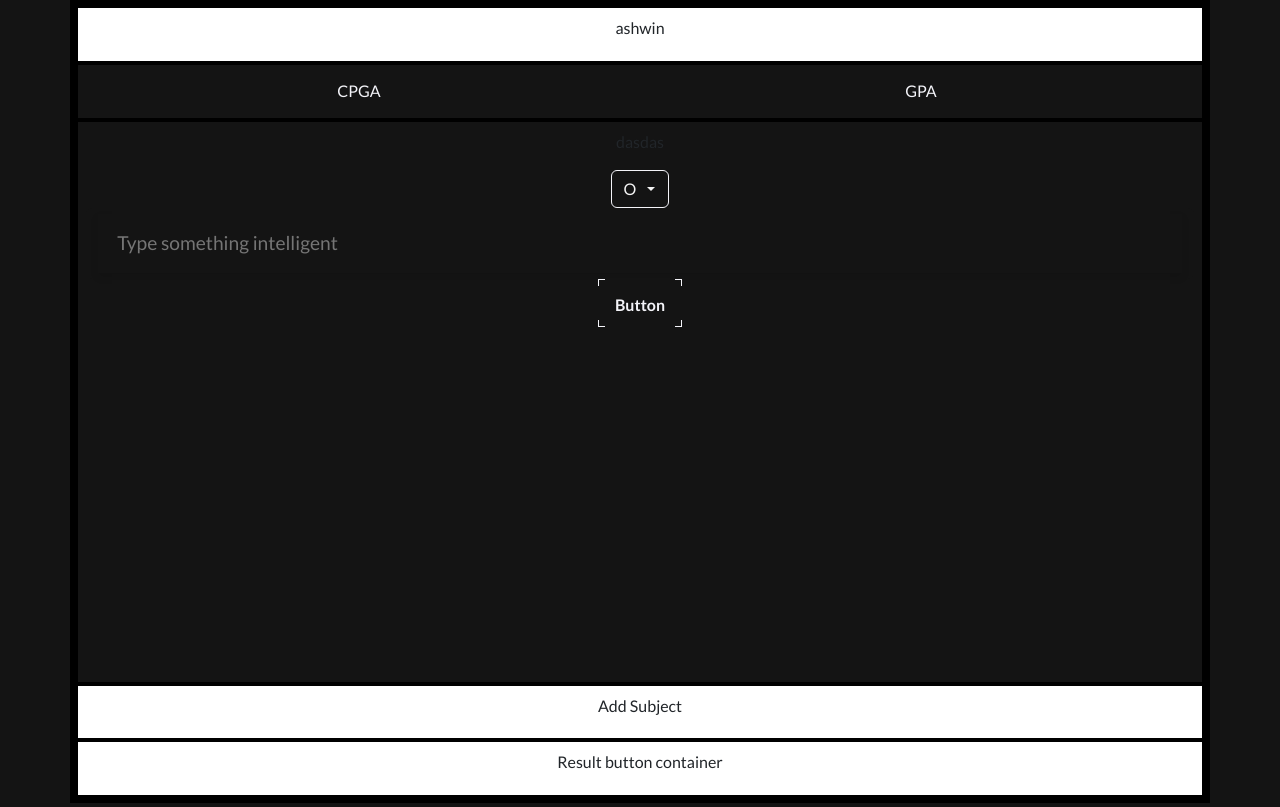
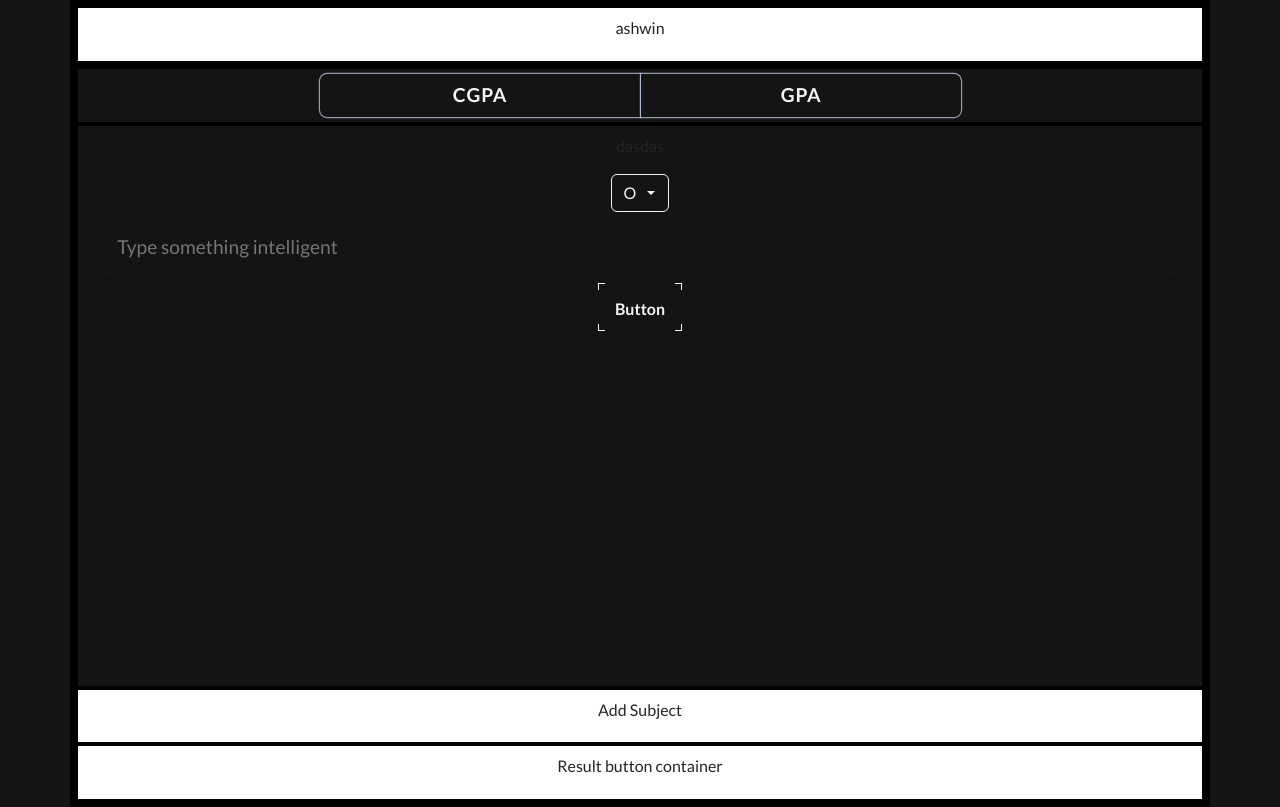
Before and after one commit to ashwinn-si/gpa-cgpa-calculator, a React (Create React App) app: page / in a window 1280 px wide. Built offline with nearby package versions, Linux system fonts and the light colour scheme.

Commit message:
Components all over

```diff
--- a/src/Components/ToggleHeader.jsx
+++ b/src/Components/ToggleHeader.jsx
@@ -1,20 +1,23 @@
 import "../Styles/CommonStyle.css"
-import {useState} from "react";
-
+import "../Styles/ToggleHeaderStyle.css"
 function ToggleHeader() {
 
 
     return (
-        <div className="container-fluid vh-7-5 primary-bg-color p-0 text-center mt-1">
-            <div
-                className="row h-100 w-100 d-flex justify-content-center align-items-center p-0 m-0 primary-text-color">
-                <div className="col-6 primary-text-color">
-                    CPGA
+        <div className="container-fluid vh-7-5 primary-bg-color p-0 text-center mt-1 mydict">
+
+                <div>
+                    <label>
+                        <input type="radio" name="radio"/>
+                        <span>CGPA</span>
+                    </label>
+                    <label>
+                        <input type="radio" name="radio"/>
+                        <span>GPA</span>
+                    </label>
+
                 </div>
-                <div className="col-6 primary-text-color">
-                    GPA
-                </div>
-            </div>
+
         </div>
     );
 }
--- a/src/Styles/ToggleHeaderStyle.css
+++ b/src/Styles/ToggleHeaderStyle.css
@@ -1,53 +1,65 @@
-.input {
-    color: #fff;
-    font-size: 1rem;
-    background-color: transparent;
-    width: 100%; /*need to change*/
-    box-sizing: border-box;
-    padding-inline: 0.5em;
-    padding-block: 0.7em;
-    border: none;
-    box-shadow: 0 2px 4px rgba(0, 0, 0, 0.1);
+:focus {
+    outline: 0;
+    border-color: rgba(255,235,59,1);
+    box-shadow: 0 0 0 4px rgba(255,235,59,0.5); /* Softer yellow highlight */
 }
 
-.input-border {
-    position: absolute;
-    border-radius: 20px;
-    width: 0;
-    height: 3px;
-    bottom: -2%;
-    left: 0;
-    transition: width 0.3s cubic-bezier(0.6, -0.28, 0.735, 0.045);
+.mydict div {
+    width: 100%;
+    height: 100%;
+    display: flex;
+    flex-wrap: wrap;
+    margin-top: 0.5rem;
+    justify-content: center;
+    align-items: center;
 }
 
-.input:focus {
-    outline: none;
+.mydict input[type="radio"] {
+    clip: rect(0 0 0 0);
+    clip-path: inset(100%);
+    height: 1px;
+    overflow: hidden;
+    position: absolute;
+    white-space: nowrap;
+    width: 1px;
 }
 
-.clicked {
-    width: 100%;
+.mydict input[type="radio"]:checked + span {
+    width: 25vw;
+    box-shadow: 0 0 0 0.0625em rgba(255,235,59,1); /* Yellow border */
+    /*background-color: rgba(255,235,59,0.2); !* Subtle yellow background *!*/
+    z-index: 1;
+    color: rgba(255,193,7,1); /* Darker yellow text for contrast */
 }
 
-.form-control {
+label span {
+    display: block;
+    cursor: pointer;
     background-color: #141414;
+    padding: 0.375em 0.75em;
     position: relative;
-    --width-of-input: 300px;
-    border: none;
+    margin-left: 0.0625em;
+    box-shadow: 0 0 0 0.0625em rgba(181, 191, 217, 0.8); /* Subtle gray border */
+    font-size: 1.2rem;
+    font-weight: 600;
+    letter-spacing: 0.05em;
+    color: #f4f4f9;
+    text-align: center;
+    transition: background-color 0.5s ease, color 0.5s ease, box-shadow 0.5s ease;
+    width: 25vw;
+
 }
 
-.input-alt {
-    font-size: 1.2rem;
-    padding-inline: 1em;
-    padding-block: 0.8em;
-    box-shadow: 0 4px 8px rgba(0, 0, 0, 0.1);
+label span:hover {
+    background-color: rgba(255,235,59,0.3); /* Highlighted yellow on hover */
+    color: rgba(255,193,7,1); /* Darker yellow text */
+    box-shadow: 0 0 0 0.125em rgba(255,193,7,0.6); /* Slightly thicker yellow border */
 }
 
-.input-border-alt {
-    height: 3px;
-    background:linear-gradient(90deg, rgba(255,193,7,1) 0%, rgba(255,213,79,1) 74%, rgba(255,235,59,1) 100%);
-    transition: width 0.4s cubic-bezier(0.42, 0, 0.58, 1.00);
+label:first-child span {
+    border-radius: 0.375em 0 0 0.375em;
 }
 
-.cliked2 {
-    width: 100%;
+label:last-child span {
+    border-radius: 0 0.375em 0.375em 0;
 }
```
